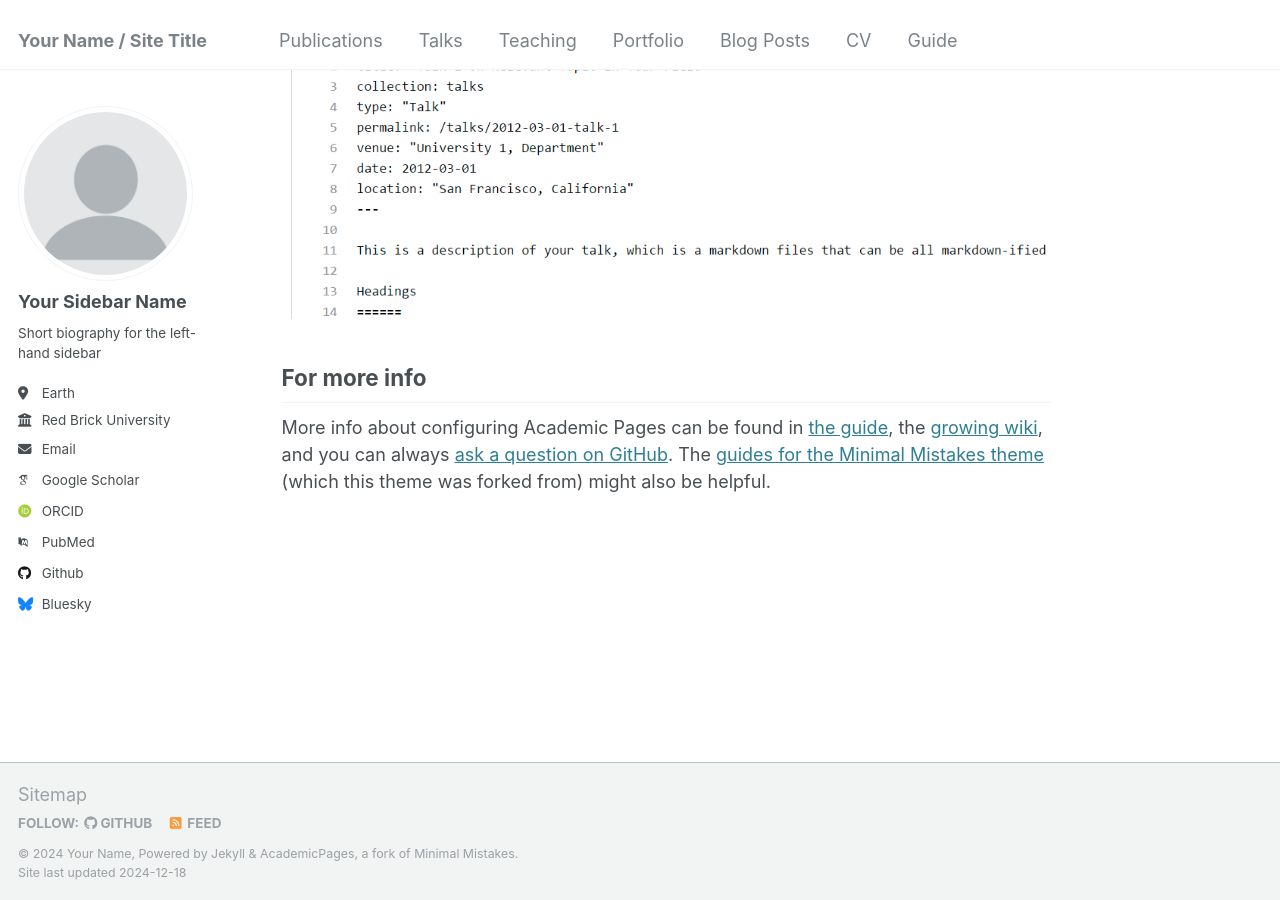
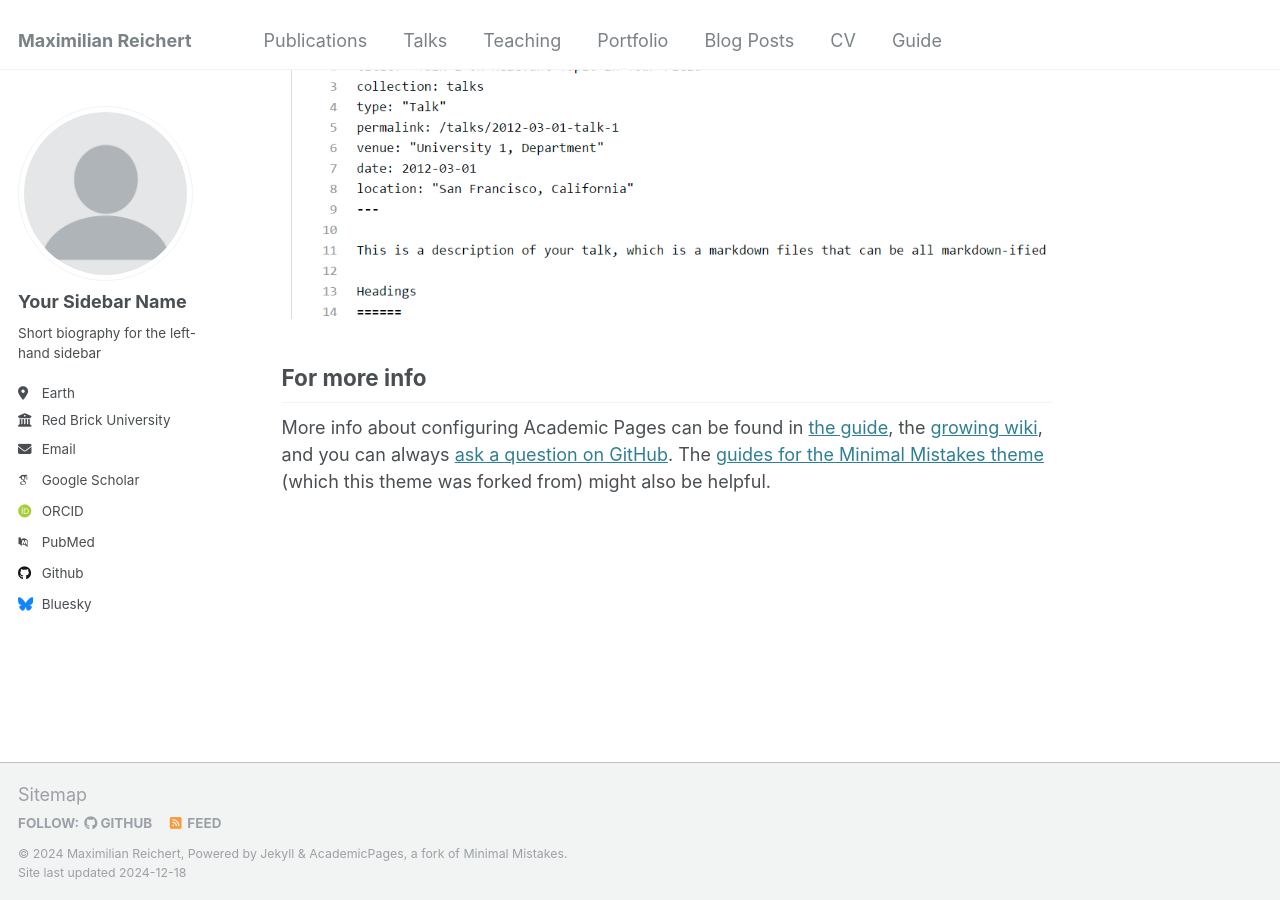
Before and after one commit to mischewu/mischewu.github.io, a Jekyll site: the page built from _pages/about.md, in a window 1280 px wide and 900 px high, scrolled down 2643 px. Built offline with Jekyll 4.4.1, drawn with Linux system fonts in a browser that asks for light colours; some web fonts are replaced.

Commit message:
Update _config.yml

```diff
--- a/_config.yml
+++ b/_config.yml
@@ -8,13 +8,13 @@
 
 # Basic Site Settings
 locale                   : "en-US"
-title                    : "Your Name / Site Title"
+title                    : "Maximilian Reichert"
 title_separator          : "-"
-name                     : &name "Your Name"
-description              : &description "personal description"
+name                     : &name "Maximilian Reichert"
+description              : &description "PhD candidate at Erasmus University Rotterdam"
 url                      : https://academicpages.github.io # the base hostname & protocol for your site e.g. "https://[your GitHub username].github.io"
 baseurl                  : "" # the subpath of your site, e.g. "/blog"
-repository               : "academicpages/academicpages.github.io"
+repository               : "mischewu/mischewu.github.io"
 
 # Site Author - The following control what appear as part of the author content on the side bar.
 #               If a field is blank the icon and link will not appear, otherwise it will be shown.
```
